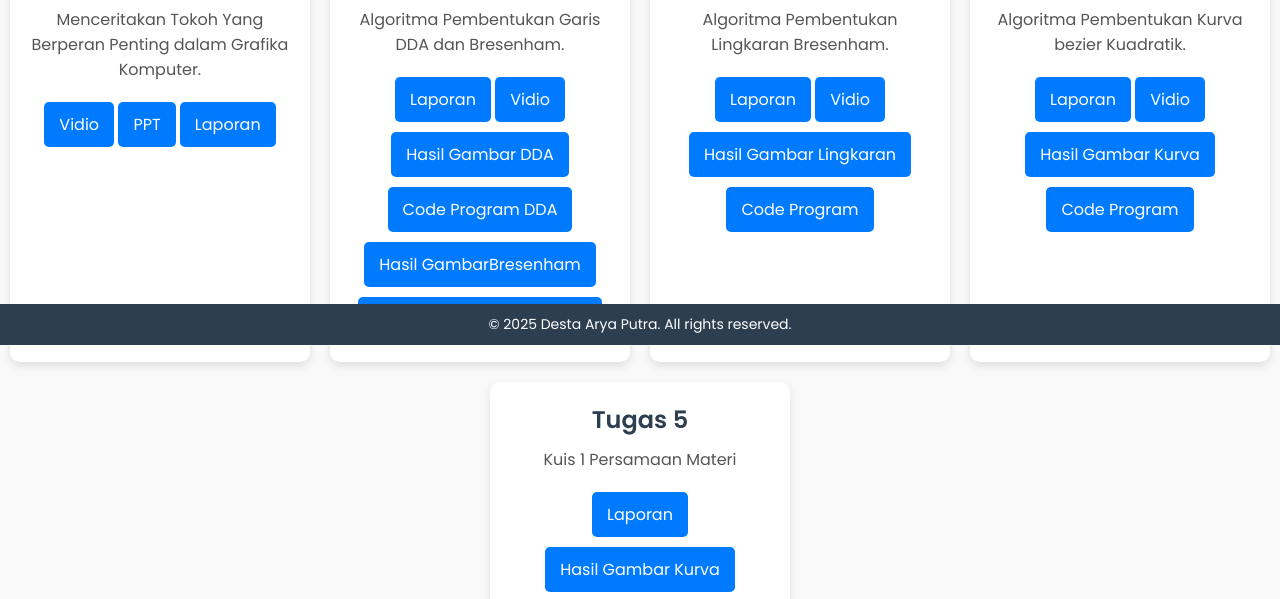
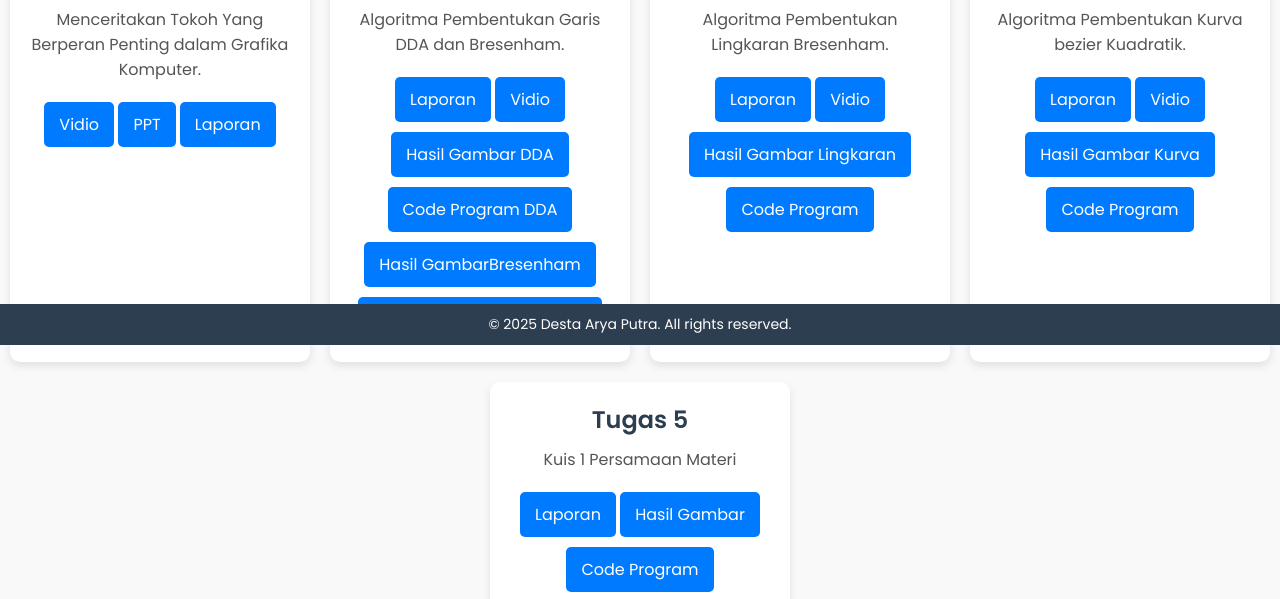
Before and after one commit to arya-lab67/2413025058, a plain HTML site: page index.html in a window 1280 px wide. Shown: the part 455-1054 px from the top of the page. Drawn offline with Linux system fonts and the light colour scheme.

Commit message:
index.html

```diff
--- a/index.html
+++ b/index.html
@@ -89,7 +89,7 @@
             <h2>Tugas 5</h2>
             <p>Kuis 1 Persamaan Materi</p>
             <a href="https://drive.google.com/file/d/16unH04u6F13CyKOi2lv4BKsWxSI2By1E/view?usp=drive_link" class="btn">Laporan</a>
-            <a href="hati.png" class="btn">Hasil Gambar Kurva</a>
+            <a href="hati.png" class="btn">Hasil Gambar</a>
             <a href="https://drive.google.com/file/d/1P0g4YDbUl3akTIF7Xgku0rxKwwVDs4G0/view?usp=drive_link" class="btn">Code Program</a>
         </div>
     </section>
```
